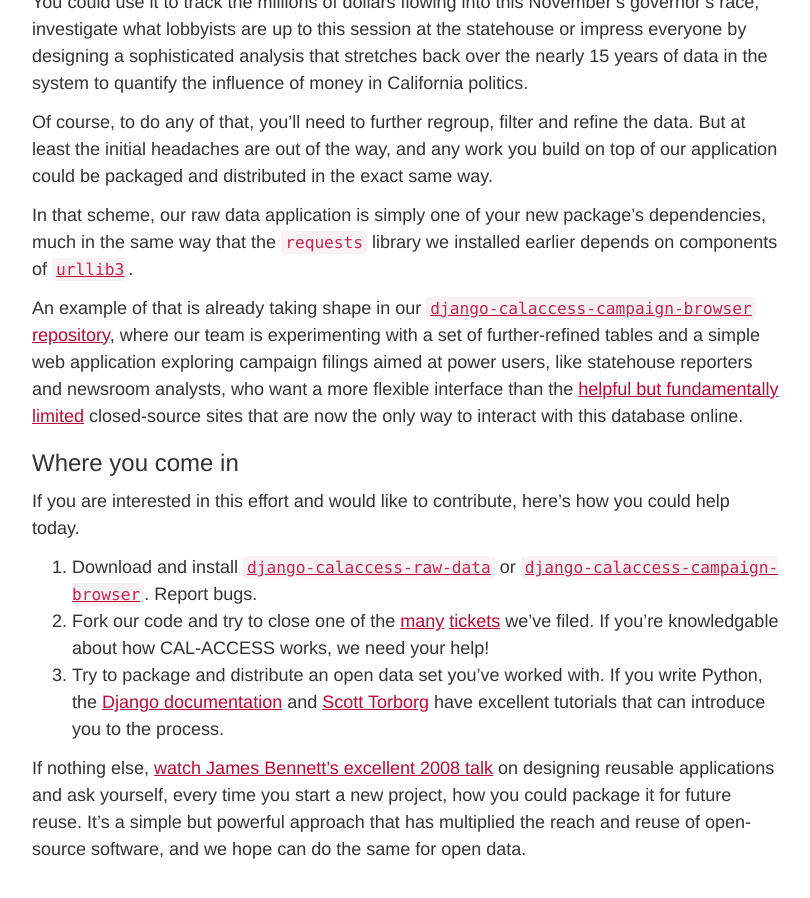
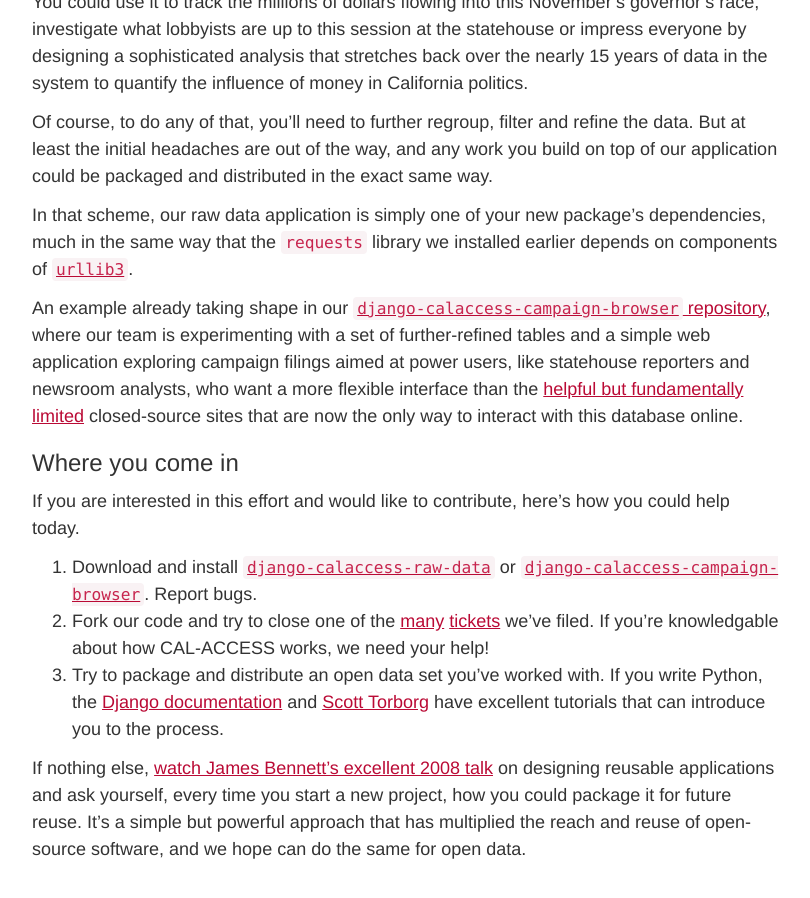
Before and after one commit to palewire/californiacivicdata.org, a Jekyll site: the page built from _posts/2015-01-01-pluggable-data.markdown, in a window 1280 px wide and 900 px high, scrolled down 3355 px. Shown: the whole window, without its empty margins (38-848 px from the left). Built offline with Jekyll 4.4.1, drawn with Linux system fonts in a browser that asks for light colours.

Commit message:
Updated 2015-01-01-pluggable-data.markdown

```diff
--- a/_posts/2015-01-01-pluggable-data.markdown
+++ b/_posts/2015-01-01-pluggable-data.markdown
@@ -118,7 +118,7 @@
 
 In that scheme, our raw data application is simply one of your new package's dependencies, much in the same way that the ``requests`` library we installed earlier depends on components of [``urllib3``](http://urllib3.readthedocs.org/en/latest/).
 
-An example of that is already taking shape in our [``django-calaccess-campaign-browser`` repository](https://github.com/california-civic-data-coalition/django-calaccess-campaign-browser), where our team is experimenting with a set of further-refined tables and a simple web application exploring campaign filings aimed at power users, like statehouse reporters and newsroom analysts, who want a more flexible interface than the [helpful but fundamentally limited](http://dbsearch.ss.ca.gov/ContributorSearch.aspx) closed-source sites that are now the only way to interact with this database online.
+An example already taking shape in our [``django-calaccess-campaign-browser`` repository](https://github.com/california-civic-data-coalition/django-calaccess-campaign-browser), where our team is experimenting with a set of further-refined tables and a simple web application exploring campaign filings aimed at power users, like statehouse reporters and newsroom analysts, who want a more flexible interface than the [helpful but fundamentally limited](http://dbsearch.ss.ca.gov/ContributorSearch.aspx) closed-source sites that are now the only way to interact with this database online.
 
 ### Where you come in
 
```
